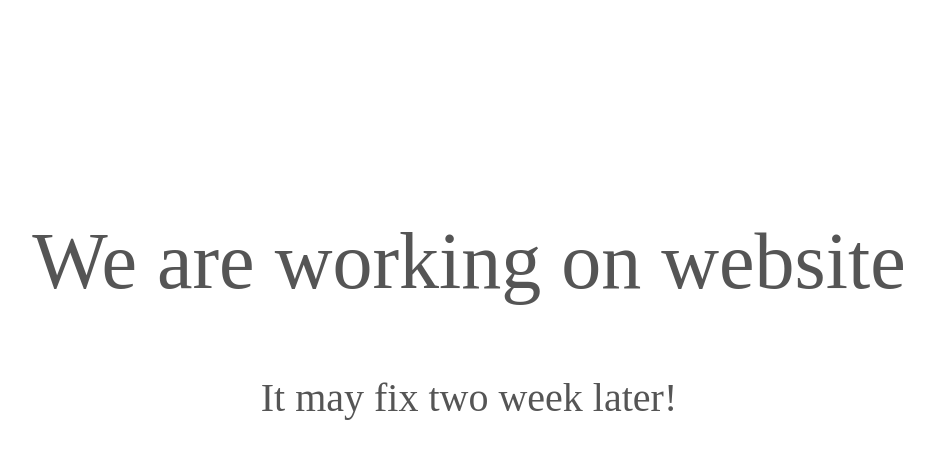
After one commit to AsadiAhmad/znucomputerV2, a PHP site: page /HTML/Other/working.html in a window 1280 px wide. The commit adds this page. Shown: the top 459 px of the page, without its empty margins (171-1105 px from the left). Run offline with PHP 8.4, Linux system fonts and the light colour scheme.

Commit message:
add working on website html

```diff
--- a/CSS/passage.css
+++ b/CSS/passage.css
@@ -6,3 +6,9 @@ h2.passage-text {
   font-weight: 400;
   padding-top: 30px;
 }
+
+div.passage-container {
+  padding: 0 7% 0 7%;
+  max-width: 1300px;
+  background-color: red;
+}
--- /dev/null
+++ b/HTML/Other/working.html
@@ -0,0 +1,28 @@
+<!DOCTYPE html>
+<html lang="en">
+<head>
+    <meta charset="UTF-8">
+    <meta name="viewport" content="width=device-width, initial-scale=1.0">
+    <title>ZNU Computer</title>
+</head>
+<style>
+h2,p{
+    text-align: center;
+    font-weight: 500;
+    font-size: 5rem;
+    color: #555;
+}
+
+h2 {
+    padding-top: 150px;
+}
+
+p {
+    font-size: 2.5rem;
+}
+</style>
+<body>
+    <h2>We are working on website</h2>
+    <p>It may fix two week later!</p>
+</body>
+</html>
--- a/HTML/Semester5/algorithm_design.php
+++ b/HTML/Semester5/algorithm_design.php
@@ -22,7 +22,8 @@
   <section class="passage-section">
     <h2 class="passage-text">Passage</h2>
     <div class="passage-container">
-
+      <img class="passage-image" src="/image/lesson-img/algorithm-design.jpg" alt="">
+      <p class="passage-passage"></p>
     </div>
   </section>
   <section class="video-section">
```
